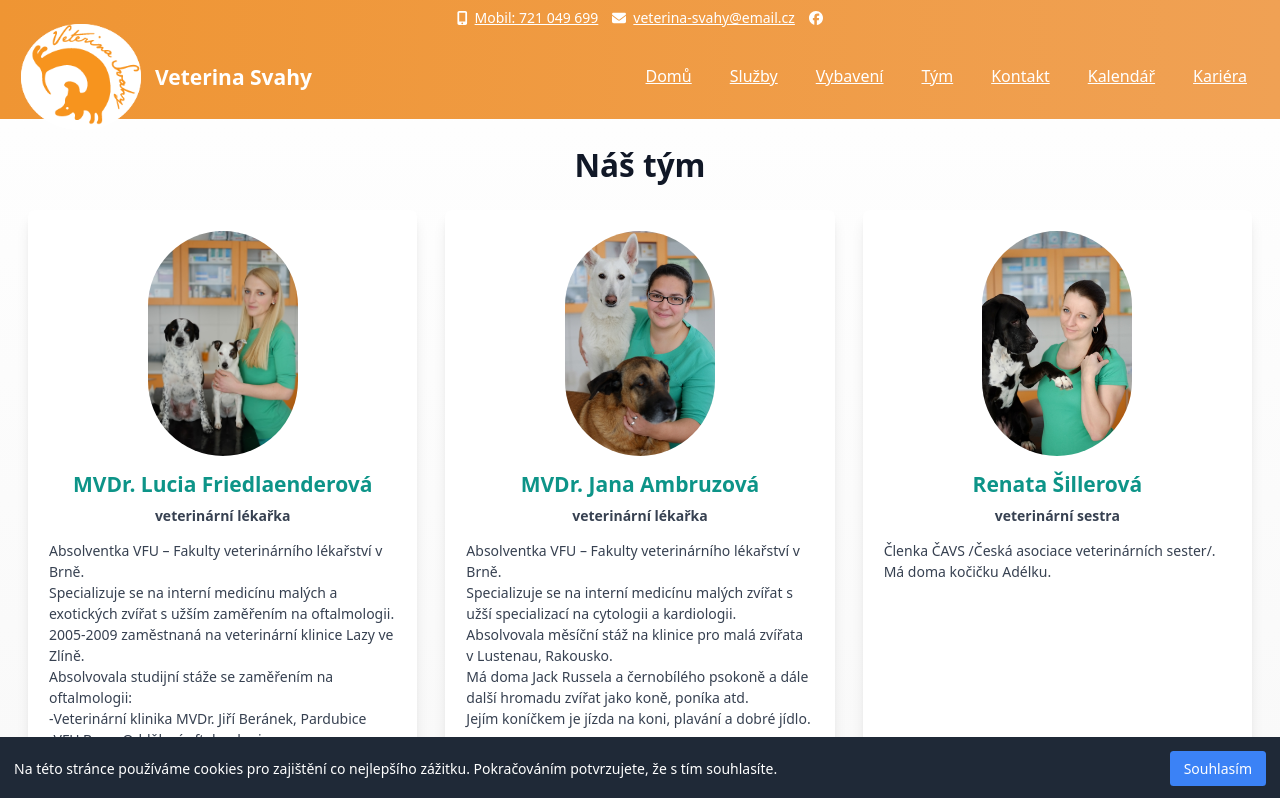
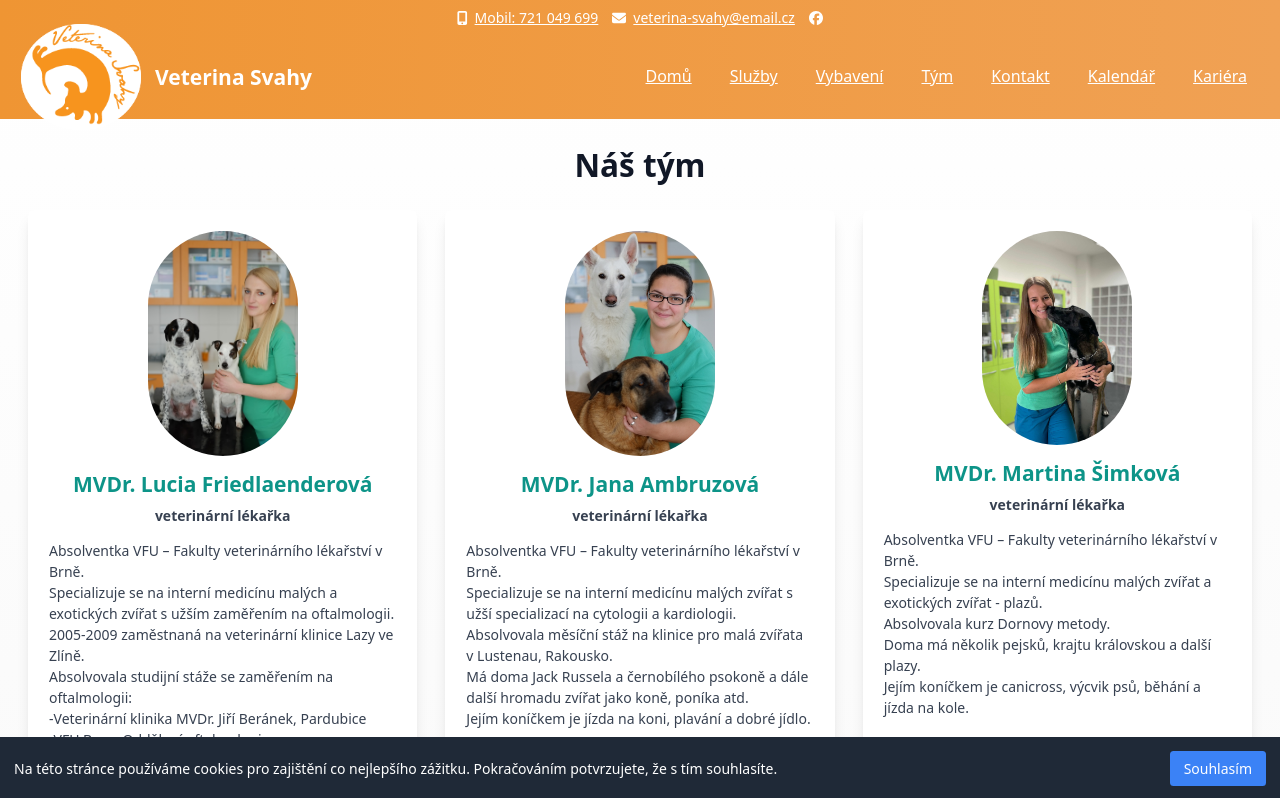
Before and after one commit to ajtyrunner/veterinarni-ordinace, a Next.js app: page /team in a window 1280 px wide. Shown: the top 798 px of the page. Built offline with nearby package versions, Linux system fonts and the light colour scheme.

Commit message:
add new vet member

```diff
--- a/src/app/team/page.tsx
+++ b/src/app/team/page.tsx
@@ -36,6 +36,16 @@ export default function Team() {
               imageUrl="/images/MVDr_Jana_Starostikova.jpg" // Přidána URL fotky
             />
             <TeamMember
+              name="MVDr. Martina Šimková"
+              role="veterinární lékařka"
+              description={`Absolventka VFU – Fakulty veterinárního lékařství v Brně.
+              Specializuje se na interní medicínu malých zvířat a exotických zvířat - plazů.
+              Absolvovala kurz Dornovy metody.
+              Doma má několik pejsků, krajtu královskou a další plazy.
+              Jejím koníčkem je canicross, výcvik psů, běhání a jízda na kole.`}
+              imageUrl="/images/MVDr_Martina_Simkova.jpg" // Přidána URL fotky
+            />
+            <TeamMember
               name="Renata Šillerová"
               role="veterinární sestra"
               description={`Členka ČAVS /Česká asociace veterinárních sester/.
```
